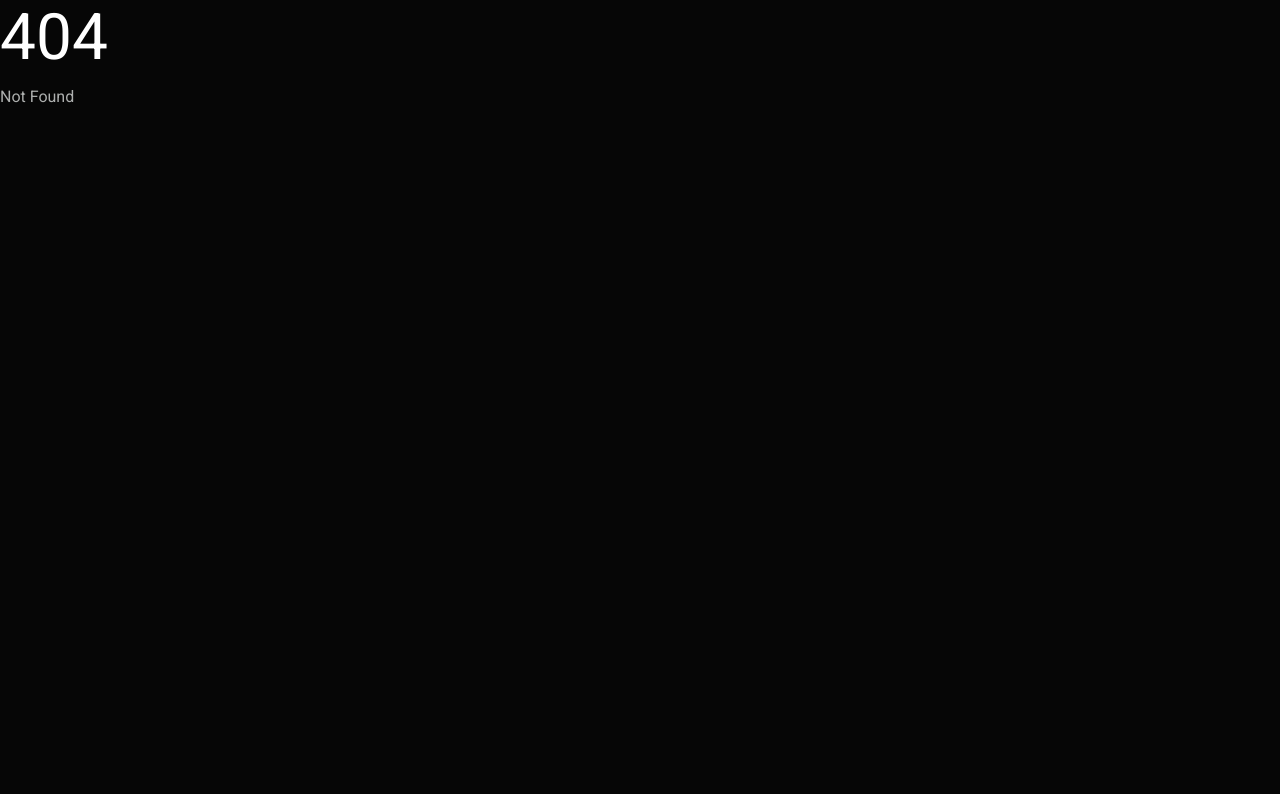
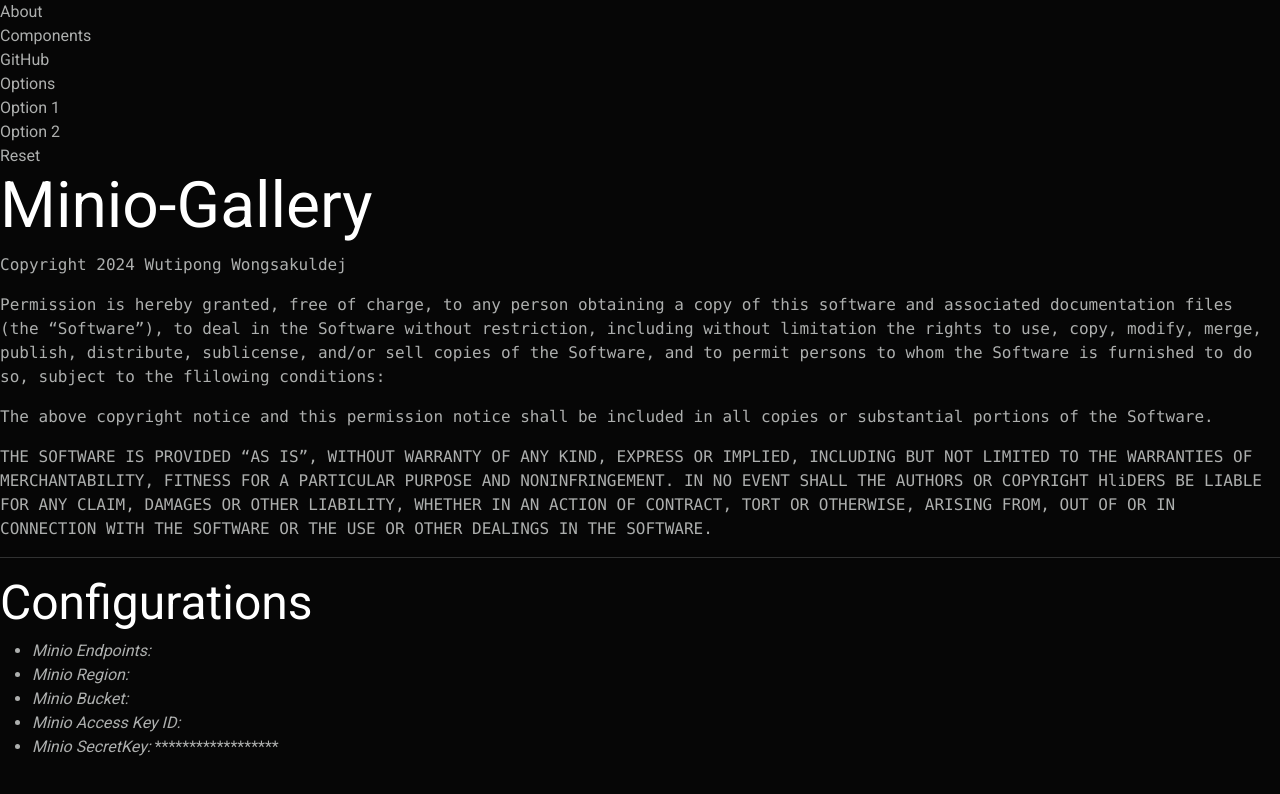
Before and after one commit to wutipong/minio-gallery, a SvelteKit app: page /about in a window 1280 px wide. Before the commit this address had no page. Shown: the top 794 px of the page. Built offline with nearby package versions, Linux system fonts and the light colour scheme.

Commit message:
add about dialog

```diff
--- /dev/null
+++ b/src/routes/about/+page.server.ts
@@ -0,0 +1,17 @@
+import {
+    MINIO_ENDPOINT,
+    MINIO_REGION,
+    MINIO_BUCKET,
+    MINIO_ACCESSKEY_ID
+} from "$env/static/private";
+import type { PageServerLoad } from "./$types";
+
+export const load: PageServerLoad = async ({ request, fetch, url }) => {
+    return {
+        endpoint: MINIO_ENDPOINT,
+        region: MINIO_REGION,
+        bucket: MINIO_BUCKET,
+        accessKeyID: MINIO_ACCESSKEY_ID,
+        secretKey: "******************",
+    }
+}
--- /dev/null
+++ b/src/routes/about/+page.svelte
@@ -0,0 +1,80 @@
+<script lang="ts">
+	import {
+		Card,
+		CardBody,
+		CardHeader,
+		Col,
+		Collapse,
+		Container,
+		Dropdown,
+		DropdownItem,
+		DropdownMenu,
+		DropdownToggle,
+		Icon,
+		Image,
+		Nav,
+		Navbar,
+		NavbarBrand,
+		NavbarToggler,
+		NavItem,
+		NavLink,
+		Row
+	} from '@sveltestrap/sveltestrap';
+
+	let isOpen = $state(false);
+    function handleUpdate(event: CustomEvent<boolean>) {
+		isOpen = event.detail;
+	}
+
+    const { data } = $props();
+</script>
+
+<Container class="sticky-top text-bg-light">
+	<Navbar dark expand="md" container="md">
+		<NavbarBrand href="/">About</NavbarBrand>
+		<NavbarToggler on:click={() => (isOpen = !isOpen)} />
+		<Collapse {isOpen} navbar expand="md" on:update={handleUpdate}>
+			<Nav class="ms-auto" navbar>
+				<NavItem>
+					<NavLink href="#components/">Components</NavLink>
+				</NavItem>
+				<NavItem>
+					<NavLink href="https://github.com/sveltestrap/sveltestrap">GitHub</NavLink>
+				</NavItem>
+				<Dropdown nav inNavbar>
+					<DropdownToggle nav caret>Options</DropdownToggle>
+					<DropdownMenu end>
+						<DropdownItem>Option 1</DropdownItem>
+						<DropdownItem>Option 2</DropdownItem>
+						<DropdownItem divider />
+						<DropdownItem>Reset</DropdownItem>
+					</DropdownMenu>
+				</Dropdown>
+			</Nav>
+		</Collapse>
+	</Navbar>
+</Container>
+
+<Container>
+    <h1>Minio-Gallery</h1>
+    <p class="font-monospace">Copyright 2024 Wutipong Wongsakuldej</p>
+    <p class="font-monospace">
+        Permission is hereby granted, free of charge, to any person obtaining a copy of this software and associated documentation files (the “Software”), to deal in the Software without restriction, including without limitation the rights to use, copy, modify, merge, publish, distribute, sublicense, and/or sell copies of the Software, and to permit persons to whom the Software is furnished to do so, subject to the flilowing conditions:
+    </p><p class="font-monospace">
+        The above copyright notice and this permission notice shall be included in all copies or substantial portions of the Software.
+    </p><p class="font-monospace">
+        THE SOFTWARE IS PROVIDED “AS IS”, WITHOUT WARRANTY OF ANY KIND, EXPRESS OR IMPLIED, INCLUDING BUT NOT LIMITED TO THE WARRANTIES OF MERCHANTABILITY, FITNESS FOR A PARTICULAR PURPOSE AND NONINFRINGEMENT. IN NO EVENT SHALL THE AUTHORS OR COPYRIGHT HliDERS BE LIABLE FOR ANY CLAIM, DAMAGES OR OTHER LIABILITY, WHETHER IN AN ACTION OF CONTRACT, TORT OR OTHERWISE, ARISING FROM, OUT OF OR IN CONNECTION WITH THE SOFTWARE OR THE USE OR OTHER DEALINGS IN THE SOFTWARE.
+    </p>
+
+
+    <hr />
+
+    <h2>Configurations</h2>
+    <ul>
+        <li><em>Minio Endpoints:</em> {data.endpoint}</li>
+        <li><em>Minio Region:</em> {data.region}</li>
+        <li><em>Minio Bucket:</em> {data.bucket}</li>
+        <li><em>Minio Access Key ID:</em> {data.accessKeyID}</li>
+        <li><em>Minio SecretKey:</em> ******************</li>
+    </ul>
+</Container>
```
